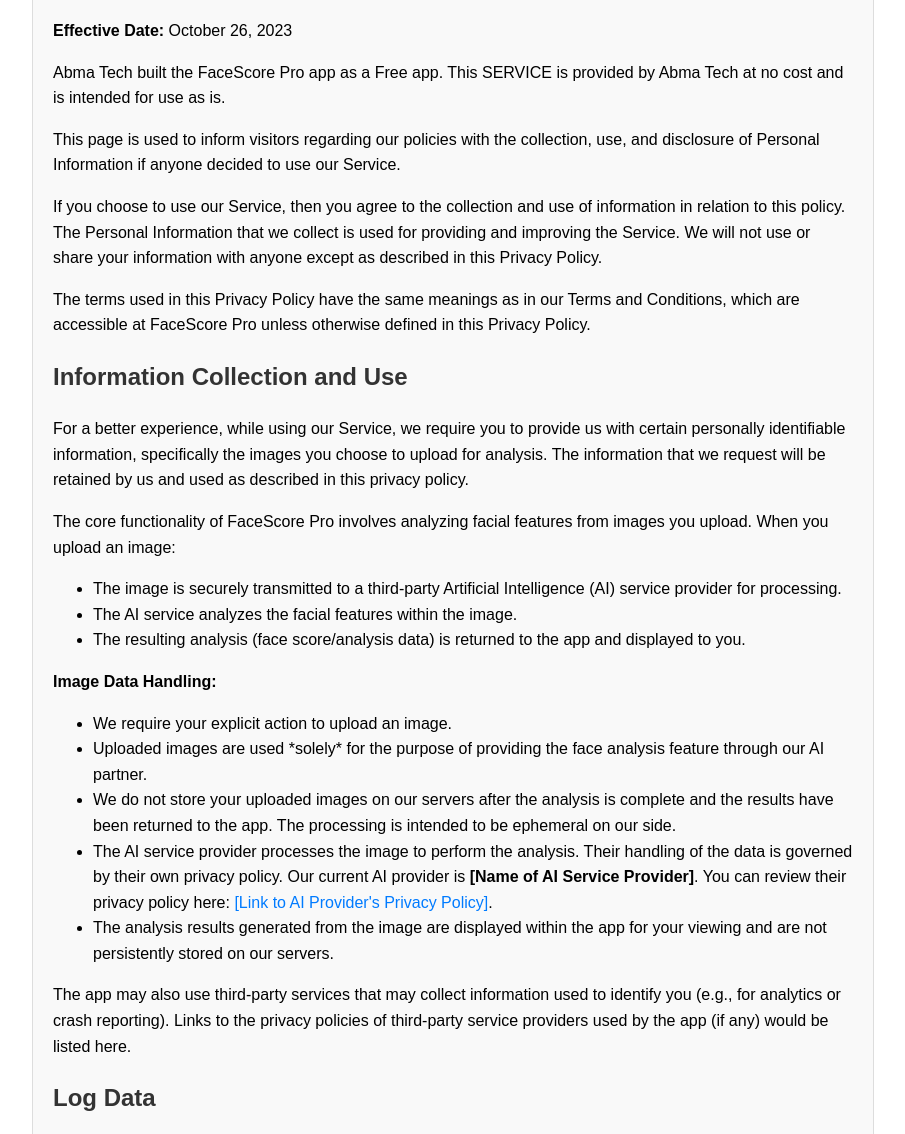
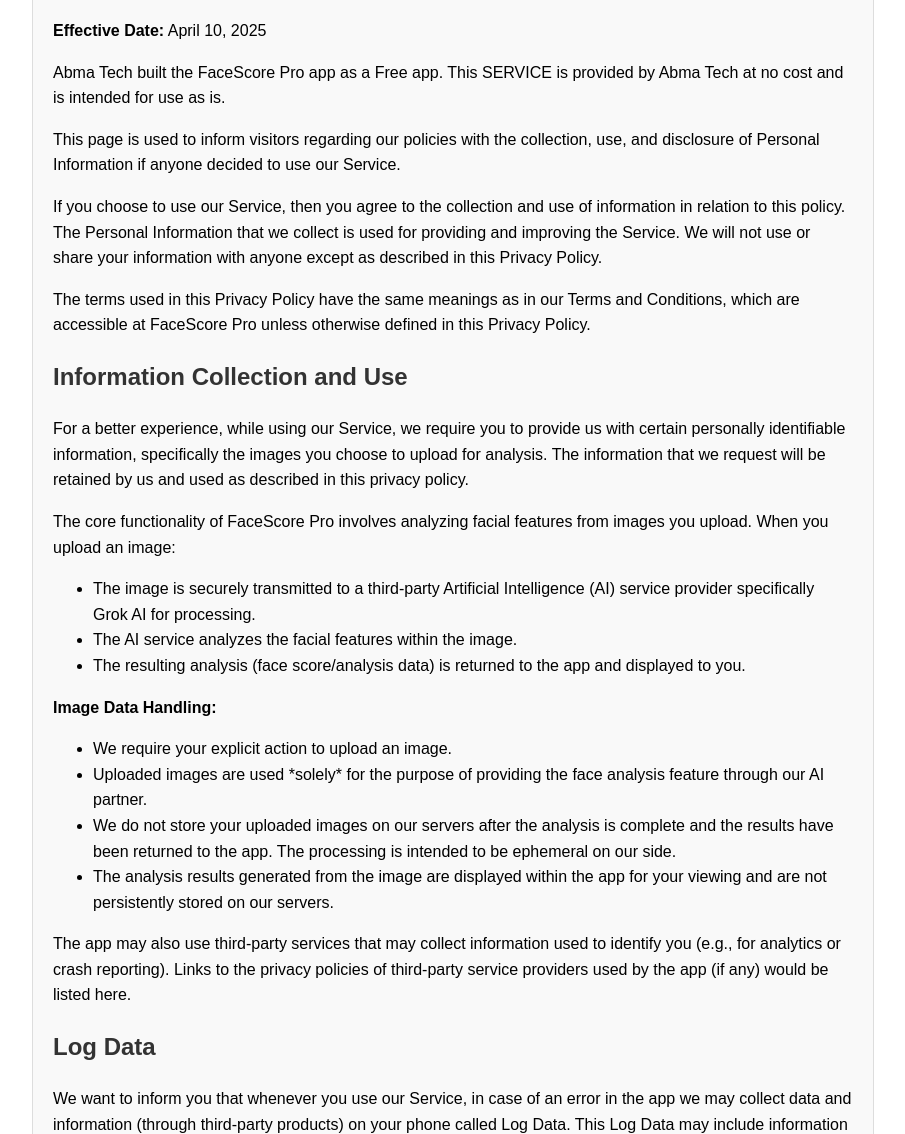
Before and after one commit to Atif-09/facescore-pro-policy, a plain HTML site: page index.html in a window 1280 px wide. Shown: the part 127-1261 px from the top of the page, without its empty margins (187-1092 px from the left). Drawn offline with Linux system fonts and the light colour scheme.

Commit message:
updated the policy file

```diff
--- a/index.html
+++ b/index.html
@@ -1,4 +1,4 @@
-<!DOCTYPE html>
+ <!DOCTYPE html>
 <html lang="en">
 <head>
     <meta charset="UTF-8">
@@ -38,7 +38,7 @@
     <div class="container">
         <h1>Privacy Policy</h1>
 
-        <p><strong>Effective Date:</strong> October 26, 2023</p> <!-- Update this date -->
+        <p><strong>Effective Date:</strong> April 10, 2025</p>
 
         <p>Abma Tech built the FaceScore Pro app as a Free app. This SERVICE is provided by Abma Tech at no cost and is intended for use as is.</p>
 
@@ -54,7 +54,7 @@
 
         <p>The core functionality of FaceScore Pro involves analyzing facial features from images you upload. When you upload an image:</p>
         <ul>
-            <li>The image is securely transmitted to a third-party Artificial Intelligence (AI) service provider for processing.</li>
+            <li>The image is securely transmitted to a third-party Artificial Intelligence (AI) service provider specifically Grok AI for processing.</li>
             <li>The AI service analyzes the facial features within the image.</li>
             <li>The resulting analysis (face score/analysis data) is returned to the app and displayed to you.</li>
         </ul>
@@ -64,7 +64,6 @@
             <li>We require your explicit action to upload an image.</li>
             <li>Uploaded images are used *solely* for the purpose of providing the face analysis feature through our AI partner.</li>
             <li>We do not store your uploaded images on our servers after the analysis is complete and the results have been returned to the app. The processing is intended to be ephemeral on our side.</li>
-            <li>The AI service provider processes the image to perform the analysis. Their handling of the data is governed by their own privacy policy. Our current AI provider is <strong>[Name of AI Service Provider]</strong>. You can review their privacy policy here: <a href="[Link to AI Provider's Privacy Policy]" target="_blank" rel="noopener noreferrer">[Link to AI Provider's Privacy Policy]</a>.</li>
             <li>The analysis results generated from the image are displayed within the app for your viewing and are not persistently stored on our servers.</li>
         </ul>
 
@@ -121,7 +120,7 @@
 
         <p>If you have any questions or suggestions about our Privacy Policy, do not hesitate to contact us at:</p>
         <p><strong>Abma Tech</strong></p>
-        <p>Email: <a href="mailto:[Your Contact Email Address]">[Your Contact Email Address]</a></p>
+        <p>Email: <a href="mailto:ma2669637@gmail.com">[Your Contact Email Address]</a></p>
         <!-- Optional: Add physical address if desired/required -->
 
     </div>
```
